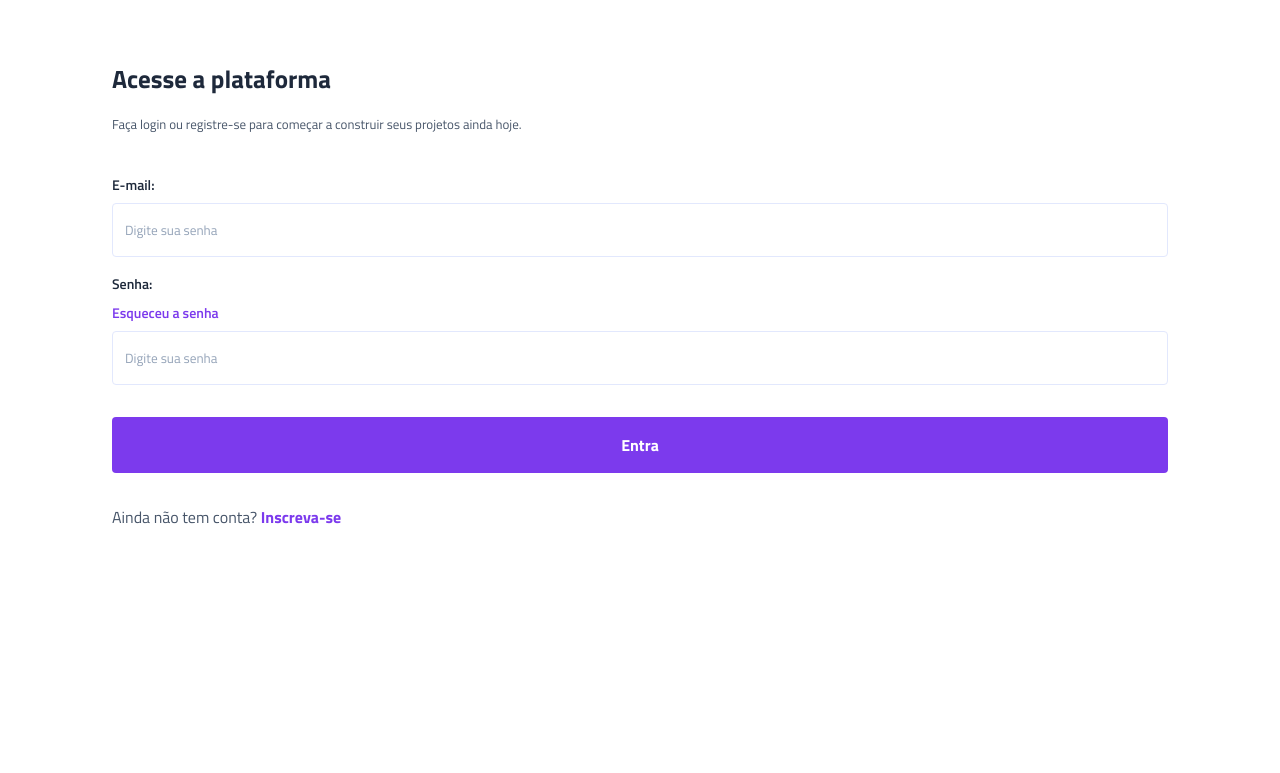
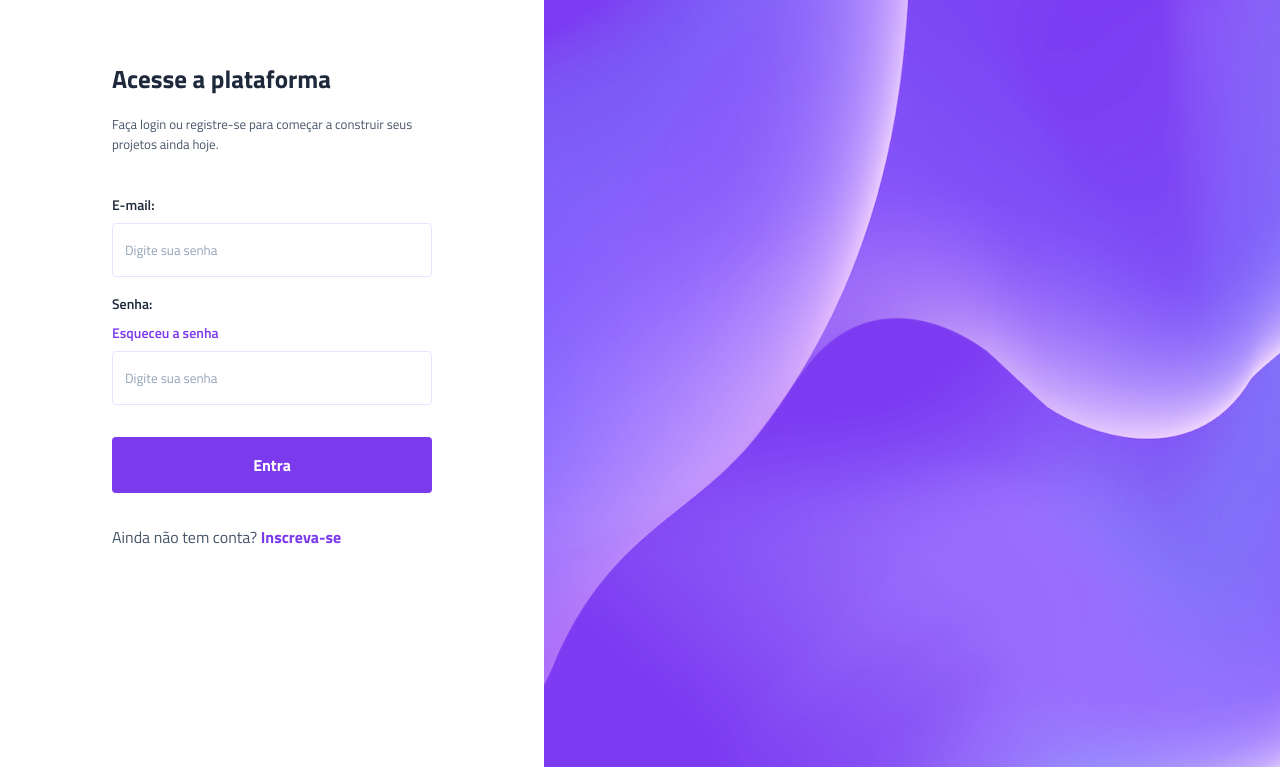
Before and after one commit to Derek013243/Projeto-Vertigo, a plain HTML site: page index.html in a window 1280 px wide. Shown: the part 133-906 px from the top of the page. Before the commit the page ends 800 px from the top, so only its background shows below. Drawn offline with Linux system fonts and the light colour scheme.

Commit message:
inserçao do background pc

```diff
--- a/index.html
+++ b/index.html
@@ -41,5 +41,8 @@
         </section>
     </main>
 </div>
+<div class="bg-desktop">
+    <img src="./imagen/img (1).png" alt="background desktop">
+</div>
 </body>
 </html>
--- a/style.css
+++ b/style.css
@@ -93,7 +93,13 @@ main{
     font-weight: 700;
     font-size: 1rem;
 }
+.bg-desktop{
+    display: none;
+}
 @media (min-width: 1080px){
+    body{
+        display: flex;
+    }
     header{
         background: none;
         justify-content: flex-start;
@@ -104,6 +110,12 @@ main{
     }
     main{
         padding-inline: 7rem;
-
+    }
+    .conteudo{
+        width: 100%;
+    }
+    .bg-desktop{
+        display: block;
+        width: 100%;
     }
 }
```
